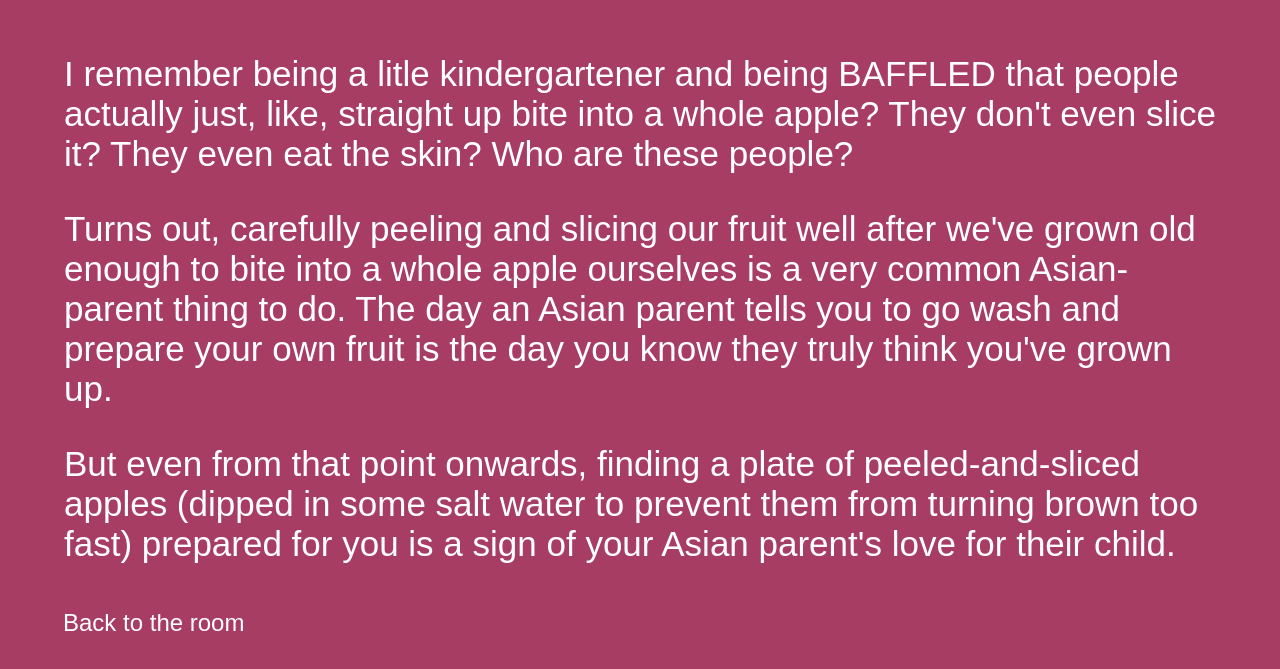
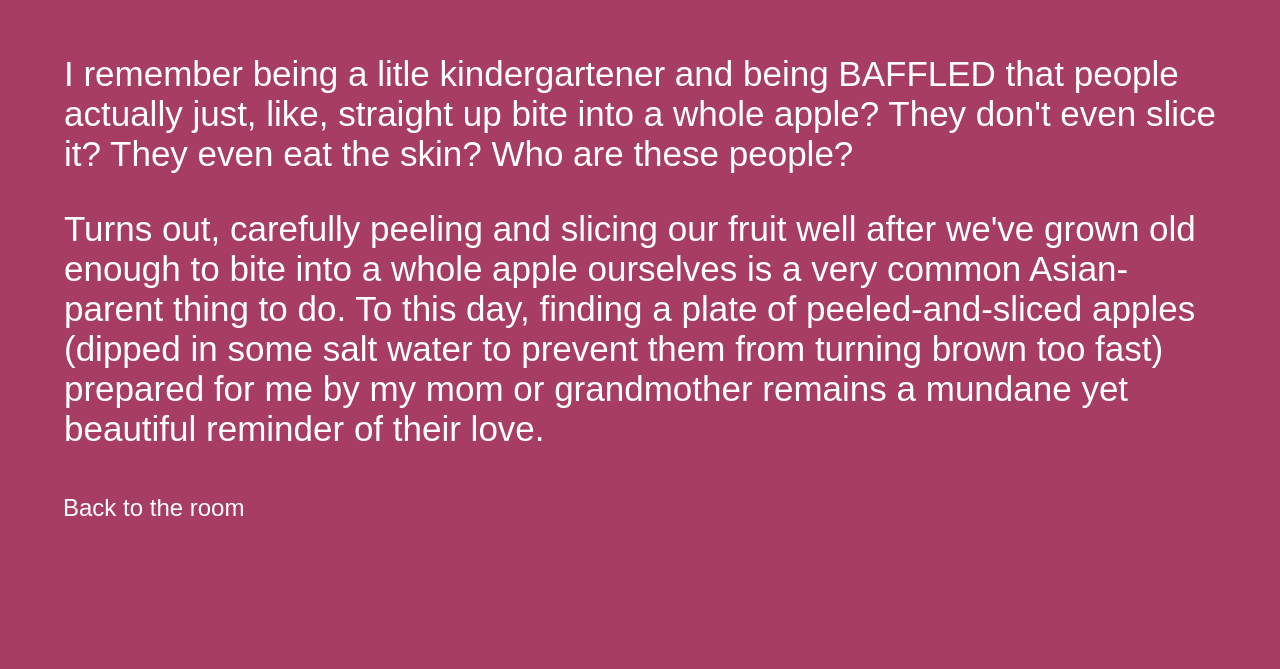
Before and after one commit to ahyyen/asian-american-exp, a plain HTML site: page fruit.html in a window 1280 px wide. Shown: the part 704-1373 px from the top of the page. After the commit the page ends 1264 px from the top, so only its background shows below. Drawn offline with Linux system fonts and the light colour scheme; a web font is replaced by a local one.

Commit message:
Update fruit.html

```diff
--- a/fruit.html
+++ b/fruit.html
@@ -34,15 +34,10 @@
           <p>
             Turns out, carefully peeling and slicing our fruit well after
             we've grown old enough to bite into a whole apple ourselves is a
-            very common Asian-parent thing to do. The day an Asian parent tells
-            you to go wash and prepare your own fruit is the day you know they
-            truly think you've grown up.
-          </p>
-          <p>
-            But even from that point onwards, finding a plate of
+            very common Asian-parent thing to do. To this day, finding a plate of
             peeled-and-sliced apples (dipped in some salt water to prevent them
-            from turning brown too fast) prepared for you is a sign of your
-            Asian parent's love for their child.
+            from turning brown too fast) prepared for me by my mom or grandmother remains a
+            mundane yet beautiful reminder of their love.
           </p>
 
          </div>
```
